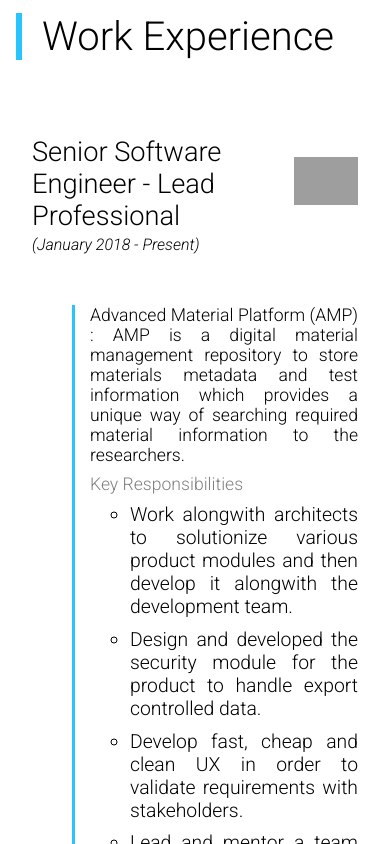
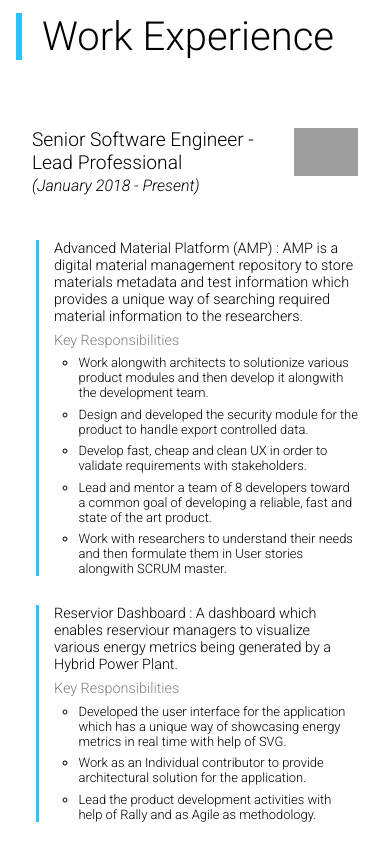
Before and after one commit to vishalchaturvedi50/websitecodenew, an Angular app: page / in a window 390 px wide. Shown: the part 2640-3484 px from the top of the page. Built offline with nearby package versions, Linux system fonts and the light colour scheme; grey boxes are pictures that could not be loaded.

Commit message:
basic changes to padding and margin

```diff
--- a/src/app/education/education.component.scss
+++ b/src/app/education/education.component.scss
@@ -2,6 +2,7 @@
   background-image: url("../../assets/education.jpg");
   min-height: 80vh;
   padding: 1em;
+  background-position-x: 42%;
 }
 
 .title {
--- a/src/app/work/work.component.html
+++ b/src/app/work/work.component.html
@@ -17,12 +17,12 @@
     </ul>
  -->
 
-    <ul>
+    <ul class="desc-item-top-ul">
       <li class="desc-item-top" *ngFor="let req of item.descItems">
         {{req.name}}
         <br>
         <div><span class="resp" *ngIf="req.responsibilities.length>0 ">Key Responsibilities</span></div>
-        <ul>
+        <ul class="desc-item-ul">
           <li class="desc-item" *ngFor="let desc of req.responsibilities">{{desc}}</li>
         </ul>
       </li>
--- a/src/app/work/work.component.scss
+++ b/src/app/work/work.component.scss
@@ -47,4 +47,19 @@ img {
   img {
     max-height: 3em;
   }
+
+  .title {
+    font-size: 1.2em;
+  }
+  .desc-item-top,
+  .desc-item {
+    font-size: 0.9em;
+    text-align: left;
+  }
+  .desc-item-top-ul {
+    padding-inline-start: 0.25em;
+  }
+  .desc-item-ul {
+    padding-inline-start: 1.7em;
+  }
 }
```
